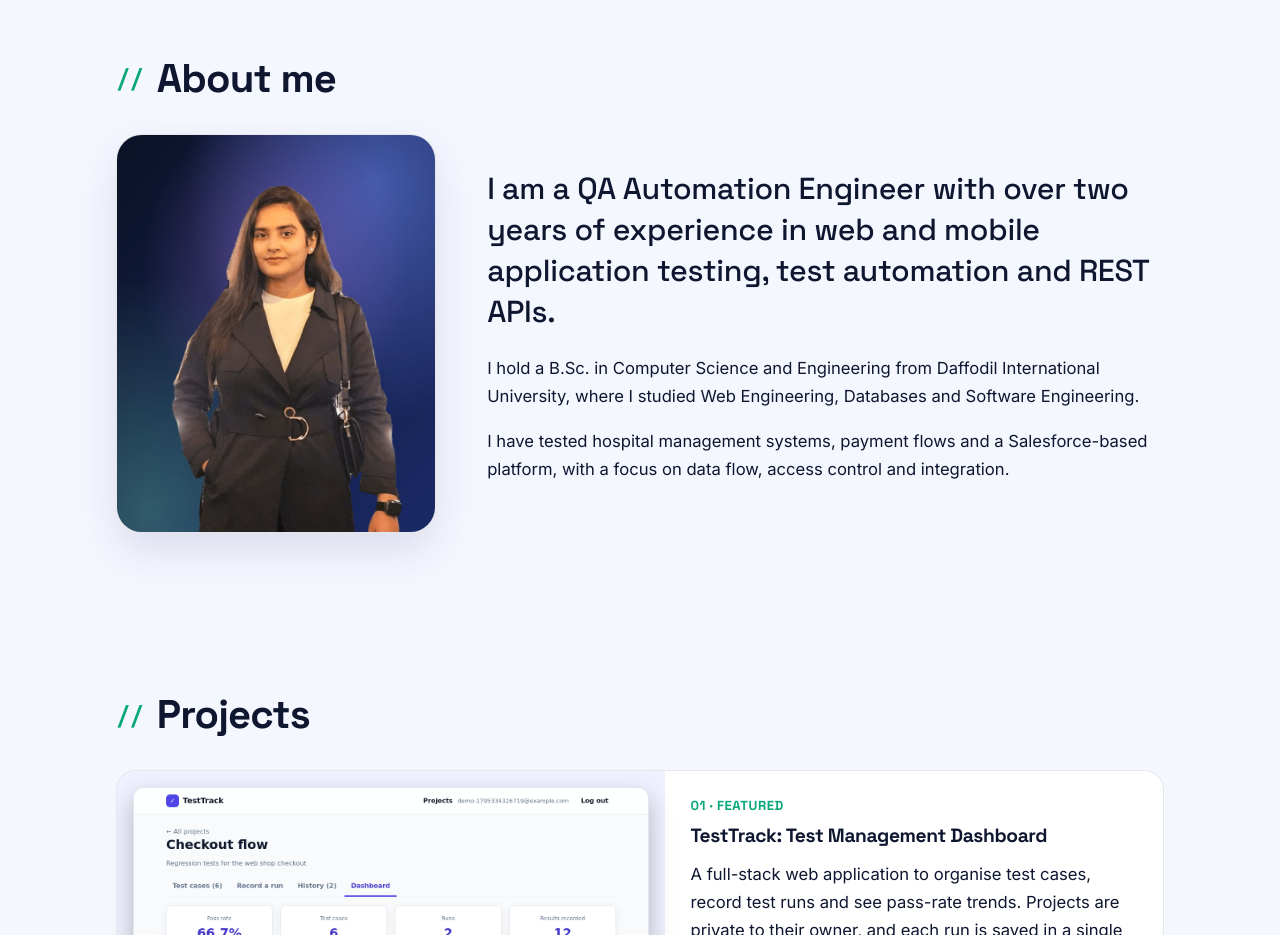
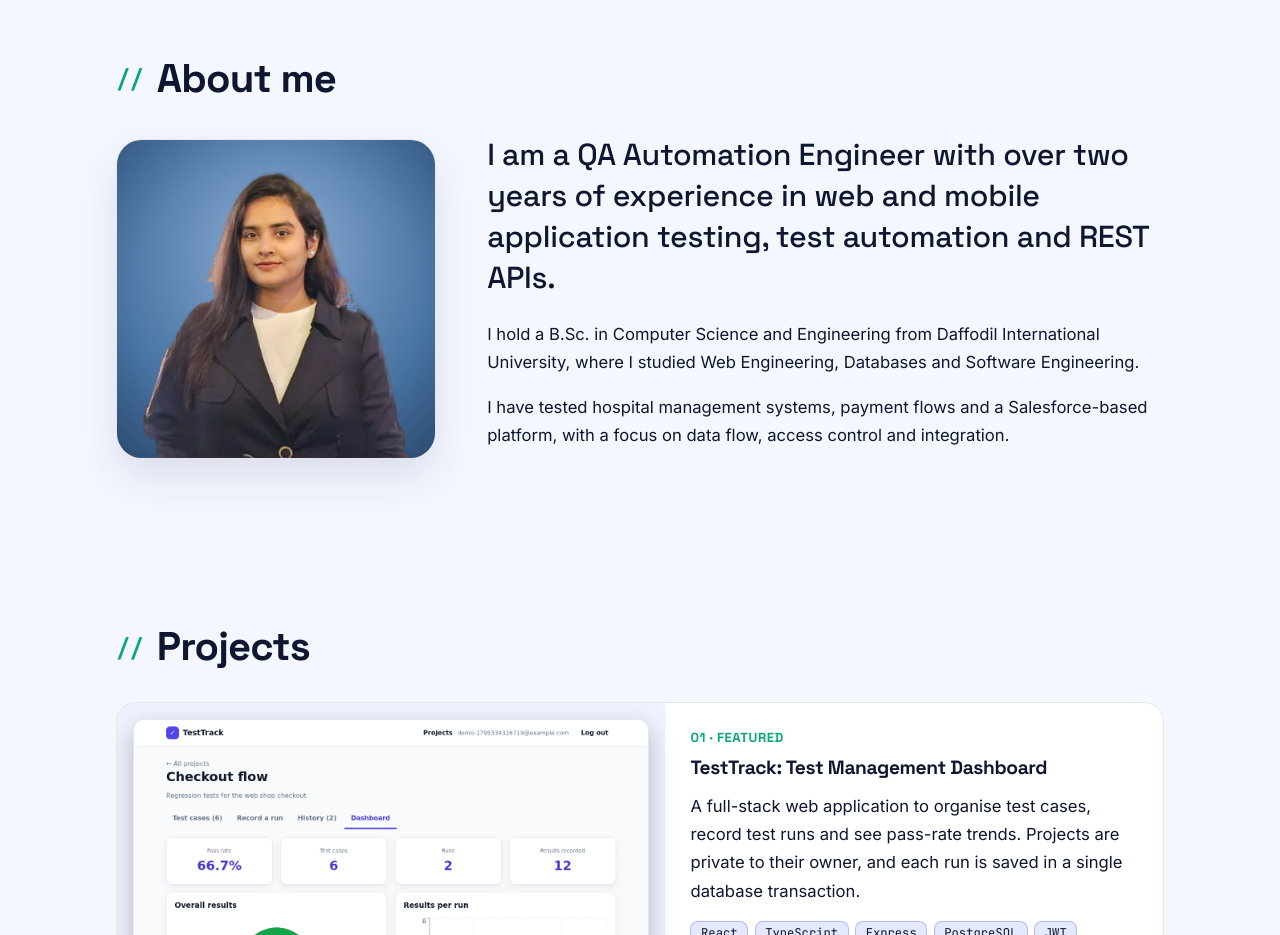
Before and after one commit to zobaydadev/zobaydadev.github.io, a plain HTML site: page index.html in a window 1280 px wide. Shown: the part 1020-1955 px from the top of the page. Drawn offline with Linux system fonts and the light colour scheme.

Commit message:
Add files via upload

```diff
--- a/index.html
+++ b/index.html
@@ -83,7 +83,7 @@
         <h2 class="reveal">About me</h2>
         <div class="about-grid">
           <figure class="portrait reveal">
-            <img src="portrait.jpg" width="720" height="900" alt="Portrait of Zobayda Akter" loading="lazy">
+            <img src="portrait-square.jpg" width="800" height="800" alt="Portrait of Zobayda Akter" loading="lazy">
           </figure>
           <div class="about-text">
             <p class="big">I am a QA Automation Engineer with over two years of experience in web and mobile application testing, test automation and REST APIs.</p>
```
Also changed, not shown: portrait-square.jpg (added).
